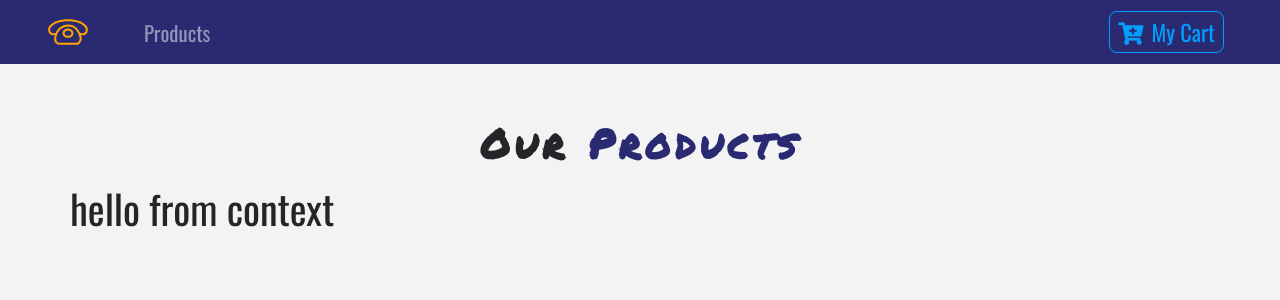
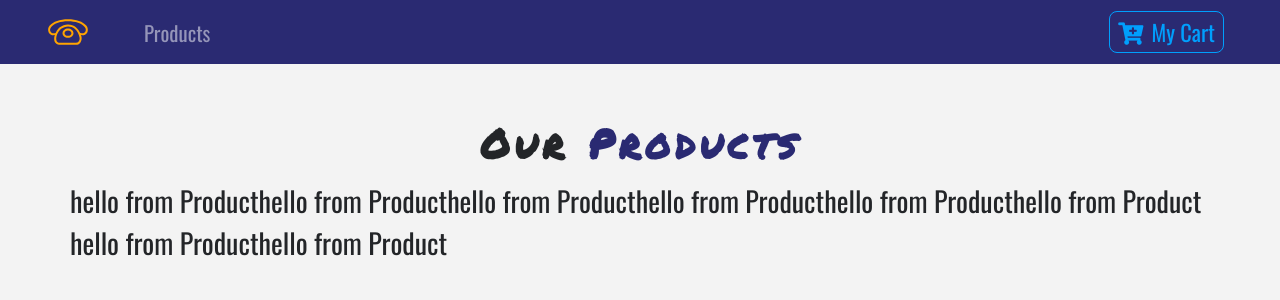
Before and after one commit to rashi-sahu/Store, a React (Create React App) app: page / in a window 1280 px wide. Shown: the top 300 px of the page. Built offline with nearby package versions, Linux system fonts and the light colour scheme.

Commit message:
Fetched object from Context Api

```diff
--- a/src/Context.js
+++ b/src/Context.js
@@ -1,13 +1,29 @@
 import React, { Component } from 'react';
+import {storeProducts, detailProduct} from "./data";
 
 const ProductContext = React.createContext();
 //provider
 //consumer
 
 class ProductProvider extends Component {
+    state={
+        products: storeProducts,
+        detailProduct: detailProduct
+    };
+    handleDetail = ()=>{
+        console.log("hello from detail");
+    };
+    addToCart = ()=>{
+        console.log("hello from add to cart");
+    };
+
     render() {
         return (
-            <ProductContext.Provider value="hello from context">
+            <ProductContext.Provider value={{
+                ...this.state,
+                handleDetail: this.handleDetail,
+                addToCart: this.addToCart
+            }}>
                 {this.props.children}
             </ProductContext.Provider>
         );
--- a/src/components/ProductList.js
+++ b/src/components/ProductList.js
@@ -17,8 +17,10 @@
                         <div className="row">
                         <ProductConsumer>
                             {
-                                hello => {
-                                    return <h1>{hello}</h1>
+                                value => {
+                                    return value.products.map(product => {
+                                        return <Product key={product.id} product={product} />
+                                    });
                                 }
                             }
                         </ProductConsumer>
```
